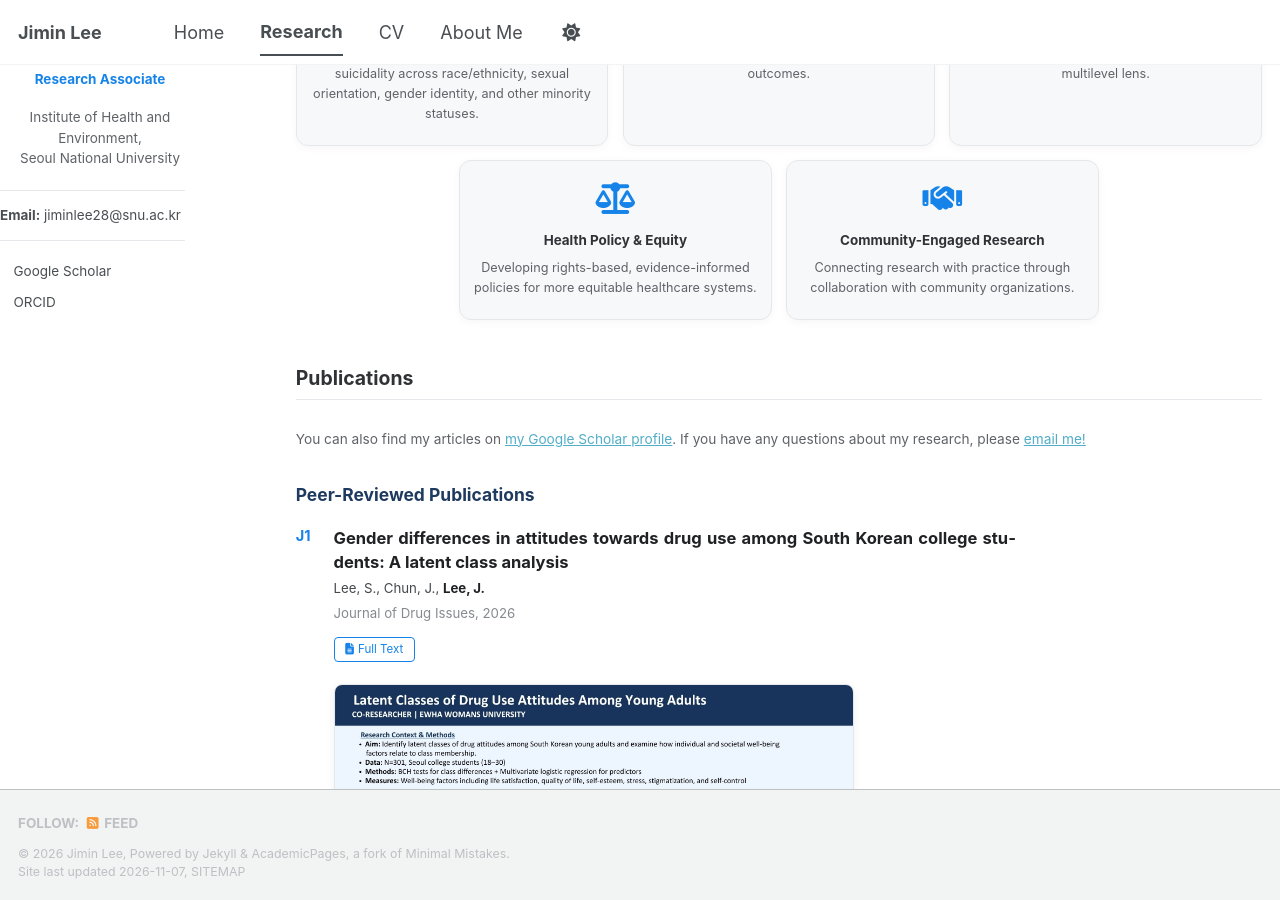
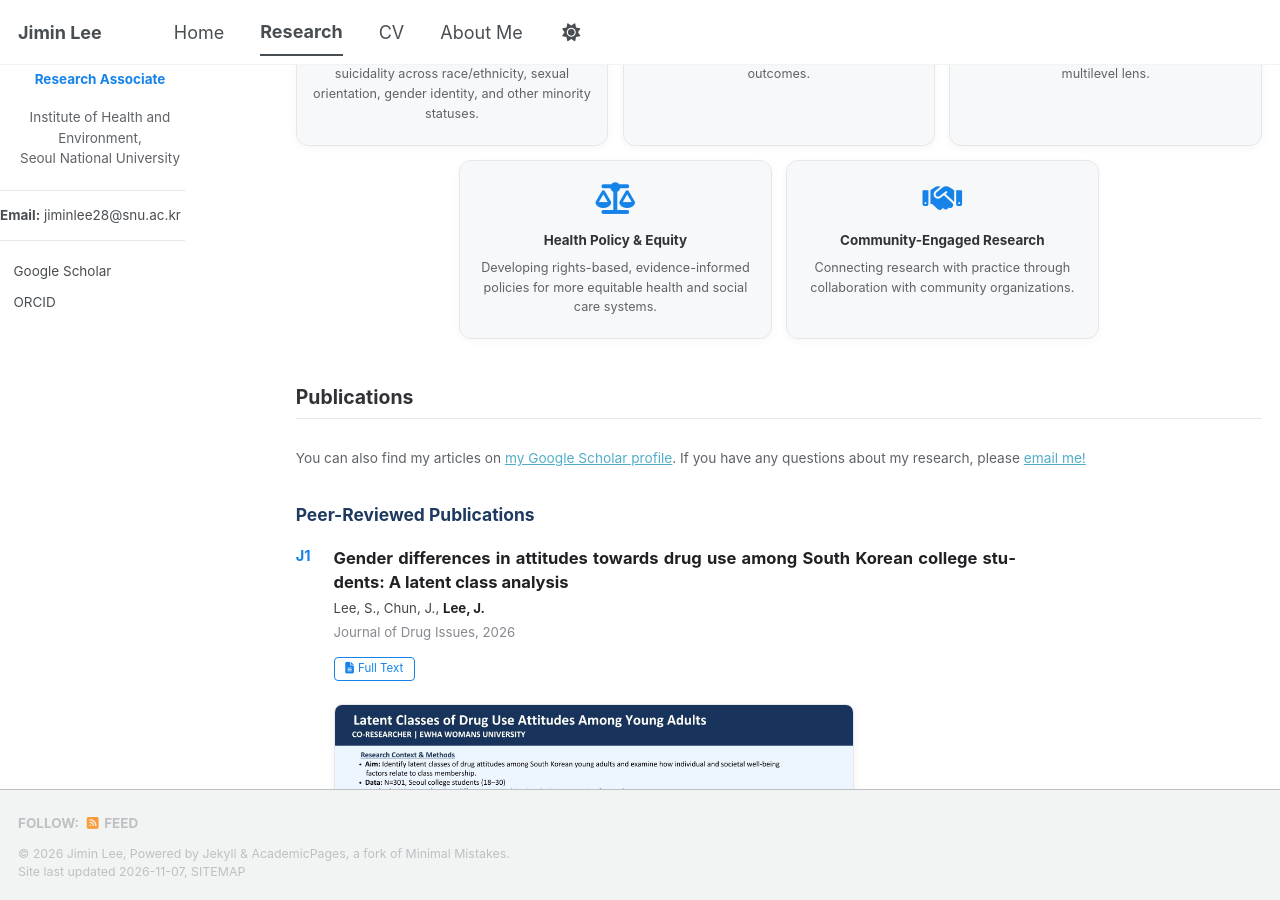
Before and after one commit to jiminlee-research/jiminlee-research.github.io, a Jekyll site: the page built from _pages/publications.html, in a window 1280 px wide and 900 px high, scrolled down 335 px. Built offline with Jekyll 4.4.1, drawn with Linux system fonts in a browser that asks for light colours; a style sheet for code colours, icons or effects is not loaded.

Commit message:
Broaden policy card to health and social care systems
Co-Authored-By: Claude Opus 5.5 <noreply@anthropic.com>
Claude-Session: https://claude.ai/code/session_01PcjxNfDHwsJtJ6agebrJHV

```diff
--- a/_pages/publications.html
+++ b/_pages/publications.html
@@ -67,7 +67,7 @@ author_profile: true
   <div class="ri-card"><i class="fa-solid fa-people-group" aria-hidden="true"></i><h3>Health &amp; Mental Health Disparities</h3><p>Understanding inequities in psychosocial distress, related health outcomes, and suicidality across race/ethnicity, sexual orientation, gender identity, and other minority statuses.</p></div>
   <div class="ri-card"><i class="fa-solid fa-hand-fist" aria-hidden="true"></i><h3>Stigma &amp; Discrimination</h3><p>Examining how personal and structural stigma shape mental health and behavioral health outcomes.</p></div>
   <div class="ri-card"><i class="fa-solid fa-door-open" aria-hidden="true"></i><h3>Behavioral Health Services</h3><p>Improving the accessibility and responsiveness of behavioral health services through a multilevel lens.</p></div>
-  <div class="ri-card"><i class="fa-solid fa-scale-balanced" aria-hidden="true"></i><h3>Health Policy &amp; Equity</h3><p>Developing rights-based, evidence-informed policies for more equitable healthcare systems.</p></div>
+  <div class="ri-card"><i class="fa-solid fa-scale-balanced" aria-hidden="true"></i><h3>Health Policy &amp; Equity</h3><p>Developing rights-based, evidence-informed policies for more equitable health and social care systems.</p></div>
   <div class="ri-card"><i class="fa-solid fa-handshake" aria-hidden="true"></i><h3>Community-Engaged Research</h3><p>Connecting research with practice through collaboration with community organizations.</p></div>
 </div>
 
```
